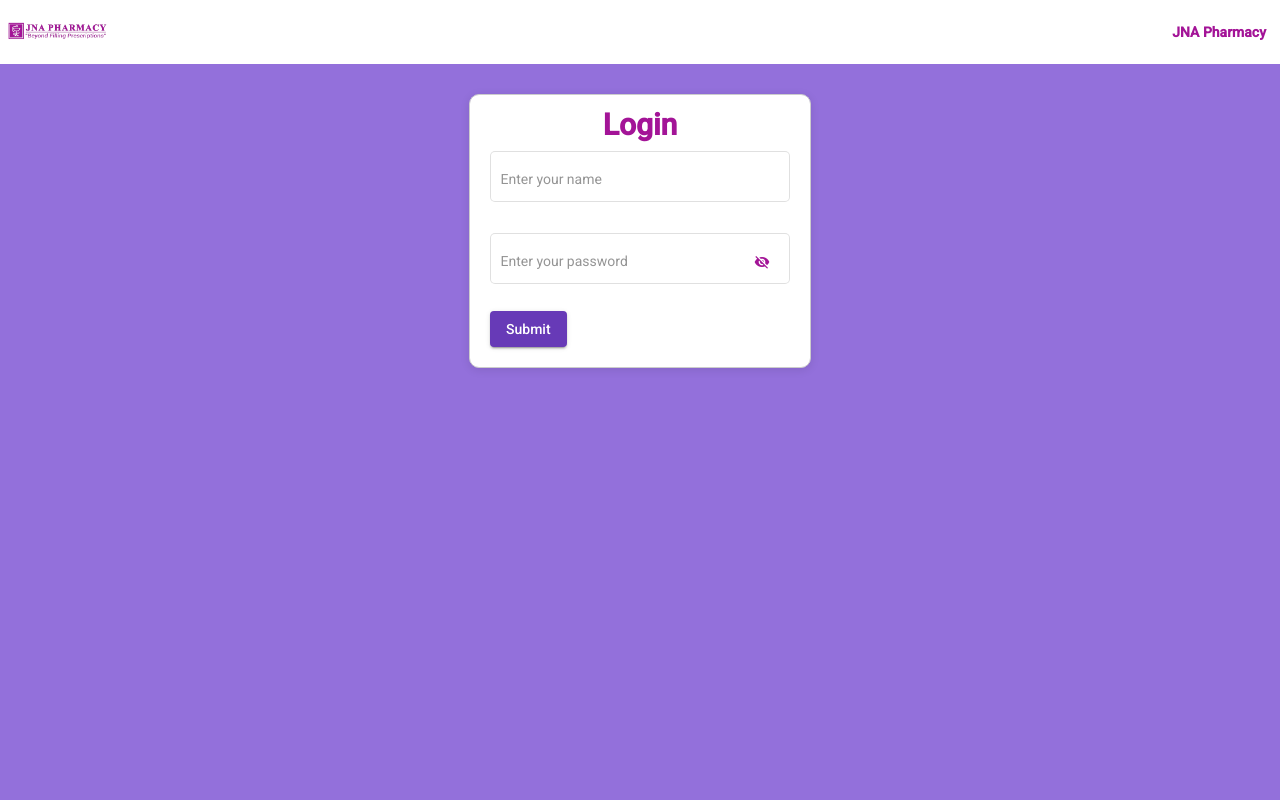
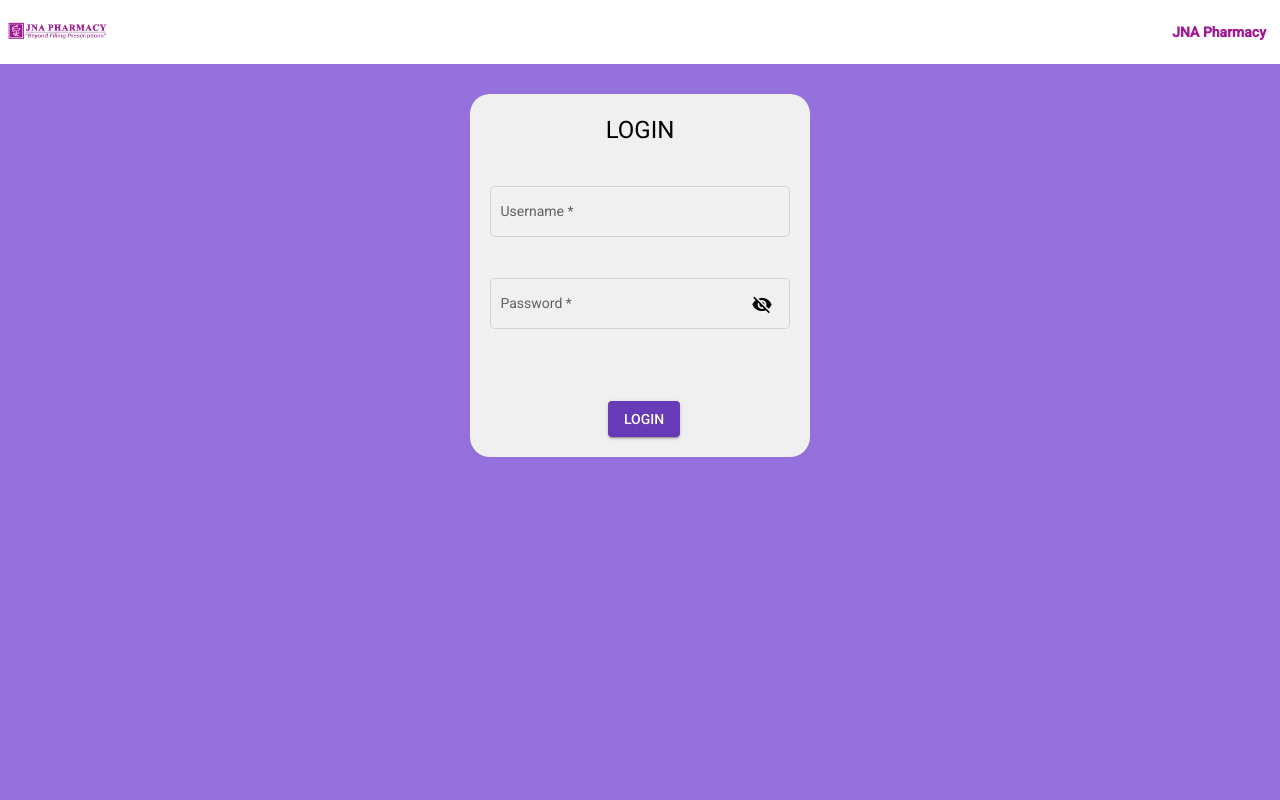
Before and after one commit to AldrichJohne/pharmacy-ui-v2, an Angular app: page /login in a window 1280 px wide. Shown: the top 800 px of the page. Built offline with nearby package versions, Linux system fonts and the light colour scheme.

Commit message:
fix uncleared login field bug

```diff
--- a/src/app/components/login-page/login-page.component.css
+++ /dev/null
@@ -1,47 +0,0 @@
-/* Base Styles */
-.main {
-  display: flex;
-  justify-content: center;
-  align-items: flex-start;
-  min-height: 100vh;
-  /*background-color: red;*/
-}
-
-.form {
-  text-align: center;
-  padding: 20px;
-  border: 1px solid #ccc;
-  border-radius: 10px;
-  background-color: #fff;
-  box-shadow: 0 2px 10px rgba(0, 0, 0, 0.1);
-  max-width: 400px;
-  color: #a31497;
-}
-
-/* Form Elements */
-.example-form {
-  display: flex;
-  flex-direction: column;
-  align-items: flex-start;
-  gap: 5px; /* Adjust the gap between elements as needed */
-}
-
-.example-full-width {
-  width: 100%;
-}
-
-.hide-icon {
-  color: #a31497;
-}
-
-.submit-btn {
-  color: white;
-}
-
-.form-title {
-  /* This should likely be font-size, not size */
-  font-size: 30px;
-}
-
-/* Additional Styles */
-/* You can add any additional styling here */
--- a/src/app/components/login-page/login-page.component.html
+++ b/src/app/components/login-page/login-page.component.html
@@ -1,21 +1,58 @@
 <div class="main">
-  <div class="form">
-    <h5 class="form-title"><b>Login</b></h5>
-    <form class="example-form">
-      <mat-form-field class="example-full-width" appearance="outline" style="width: 300px;">
-        <input matInput placeholder="Enter your name" name="username" [(ngModel)]="username">
-      </mat-form-field>
+  <div class="form-title">
+    <h1 mat-dialog-title>LOGIN</h1>
+  </div>
+  <div class="form-field">
+    <form [formGroup]="loginForm">
+      <div>
+        <mat-form-field class="custom-form-field" appearance="outline">
+          <mat-label>Username</mat-label>
+          <input
+            formControlName="username"
+            matInput type="text"
+            placeholder="username">
+        </mat-form-field>
 
-      <mat-form-field class="example-full-width" appearance="outline" style="width: 300px;">
-        <input matInput placeholder="Enter your password" name="password" [type]="hidePassword ? 'password' : 'text'" [(ngModel)]="password">
-        <button mat-icon-button matSuffix (click)="togglePasswordVisibility()">
-          <mat-icon class="hide-icon" style="font-size: 16px;">{{ hidePassword ? 'visibility_off' : 'visibility' }}</mat-icon>
-        </button>
-      </mat-form-field>
-
-      <button class="submit-btn" mat-raised-button color="primary" (click)="submit()">Submit</button>
+        <mat-form-field class="custom-form-field" appearance="outline">
+          <mat-label>Password</mat-label>
+          <input
+            formControlName="password"
+            matInput
+            [type]="hidePassword ? 'password' : 'text'"
+            placeholder="password">
+          <button
+            mat-icon-button
+            matSuffix
+            (click)="hidePassword = !hidePassword"
+            [attr.aria-label]="'Toggle password visibility'">
+            <mat-icon>{{ hidePassword ? 'visibility_off' : 'visibility' }}</mat-icon>
+          </button>
+        </mat-form-field>
+      </div>
     </form>
-
-    <span *ngIf="showLoginStatusMessage"> <button mat-button color="accent">Login Failed!</button></span>
+  </div>
+  <div class="form-button">
+    <button style="margin-left: 8px;" mat-raised-button color="primary" (click)="submit()">LOGIN</button>
   </div>
 </div>
+<!--<div class="main">-->
+<!--  <div class="form">-->
+<!--    <h5 class="form-title"><b>Login</b></h5>-->
+<!--    <form class="example-form">-->
+<!--      <mat-form-field class="example-full-width" appearance="outline" style="width: 300px;">-->
+<!--        <input matInput placeholder="Enter your name" name="username" [(ngModel)]="username">-->
+<!--      </mat-form-field>-->
+
+<!--      <mat-form-field class="example-full-width" appearance="outline" style="width: 300px;">-->
+<!--        <input matInput placeholder="Enter your password" name="password" [type]="hidePassword ? 'password' : 'text'" [(ngModel)]="password">-->
+<!--        <button mat-icon-button matSuffix (click)="togglePasswordVisibility()">-->
+<!--          <mat-icon class="hide-icon" style="font-size: 16px;">{{ hidePassword ? 'visibility_off' : 'visibility' }}</mat-icon>-->
+<!--        </button>-->
+<!--      </mat-form-field>-->
+
+<!--      <button class="submit-btn" mat-raised-button color="primary" (click)="submit()">Submit</button>-->
+<!--    </form>-->
+
+<!--    <span *ngIf="showLoginStatusMessage"> <button mat-button color="accent">Login Failed!</button></span>-->
+<!--  </div>-->
+<!--</div>-->
--- /dev/null
+++ b/src/app/components/login-page/login-page.component.scss
@@ -0,0 +1,48 @@
+/* Styles for the login form */
+
+.main {
+  display: flex;
+  flex-direction: column;
+  align-items: center;
+  justify-content: center;
+  width: 300px;
+  height: auto;
+  padding: 20px;
+  background-color: #f0f0f0;
+  margin: 0 auto;
+  border-radius: 20px;
+  text-align: center;
+}
+
+.form-title {
+  text-align: center;
+  margin-bottom: 20px;
+}
+
+.form-field {
+  display: flex;
+  flex-direction: column;
+  width: 100%;
+  max-width: 300px;
+  margin-bottom: 15px;
+}
+
+mat-form-field {
+  flex: 1;
+}
+
+.form-button {
+  display: flex;
+  justify-content: center;
+  margin-top: 20px;
+}
+
+button {
+  margin-left: 8px;
+}
+
+.custom-form-field {
+  width: 100%;
+  max-width: 300px; /* Adjust the maximum width as needed */
+  margin-bottom: 15px;
+}
--- a/src/app/components/login-page/login-page.component.ts
+++ b/src/app/components/login-page/login-page.component.ts
@@ -1,50 +1,59 @@
-import { Component, OnInit } from '@angular/core';
+import {Component, OnInit} from '@angular/core';
 import {Router} from "@angular/router";
 import {LoginService} from "./login.service";
+import {FormBuilder, FormGroup, Validators} from "@angular/forms";
+import {MessagesService} from "../../shared/services/messages.service";
+import {ConstantsService} from "../../shared/services/constants.service";
+import {MatDialog} from "@angular/material/dialog";
+import {NotifyPromptComponent} from "../../shared/notify-prompt/notify-prompt.component";
 
 @Component({
   selector: 'app-login-page',
   templateUrl: './login-page.component.html',
-  styleUrls: ['./login-page.component.css']
+  styleUrls: ['./login-page.component.scss']
 })
 export class LoginPageComponent implements OnInit{
 
-  username: string = "";
-  password: string = "";
-  showLoginStatusMessage: boolean = false;
-  hidePassword: boolean = true;
-  loginStatus = 1;
+  loginForm!: FormGroup;
+  hidePassword = true;
 
-  constructor(private router: Router,
-              private loginService: LoginService) { }
+  constructor(private formBuilder : FormBuilder,
+              private loginService: LoginService,
+              private router: Router,
+              private dialog : MatDialog,
+              private constantService: ConstantsService,
+              private messageService: MessagesService) { }
 
   ngOnInit(): void {
-        this.loginService.logoutUser();
-    }
+    this.loginService.logoutUser();
+    this.loginForm = this.formBuilder.group({
+      username: ['',Validators.required],
+      password: ['', Validators.required]
+    });
+  }
 
   submit() {
-    this.loginService.login(this.username, this.password)
+    this.loginService.login(
+      this.loginForm.controls['username'].value,
+      this.loginForm.controls['password'].value)
     if (this.loginService.isUserLoggedIn()) {
+      this.loginForm.reset();
       this.router.navigate(["products"])
     } else {
+      this.openNotifyDialog(
+        this.messageService.ERROR_INVALID_CRED,
+        this.constantService.STATUS_NOTIFY_ERROR)
       setTimeout(() => {
-        this.clear();
+        this.loginForm.reset();
       }, 1000);
     }
-
   }
 
-  clear() {
-    this.username = "";
-    this.password = "";
-    this.showLoginStatusMessage = true;
-
-    setTimeout(() => {
-      this.showLoginStatusMessage = false;
-    }, 3000);
+  openNotifyDialog(message: string, status: string) {
+    this.dialog.open(NotifyPromptComponent, {
+      width: this.constantService.DIALOG_PROMPT_WIDTH,
+      data: { notifyMessage: message, notifyStatus: status }
+    });
   }
 
-  togglePasswordVisibility() {
-    this.hidePassword = !this.hidePassword;
-  }
 }
--- a/src/app/shared/guard/router-guard.ts
+++ b/src/app/shared/guard/router-guard.ts
@@ -33,7 +33,7 @@ export class RouterGuard implements CanActivate {
 
   }
 
-  openNotifyDialog(message: String, status: String) {
+  openNotifyDialog(message: string, status: string) {
     this.dialog.open(NotifyPromptComponent, {
       width: this.constantService.DIALOG_PROMPT_WIDTH,
       data: { notifyMessage: message, notifyStatus: status }
--- a/src/app/shared/services/messages.service.ts
+++ b/src/app/shared/services/messages.service.ts
@@ -11,6 +11,7 @@ export class MessagesService {
   public readonly OK_PRODUCT_CART = 'Added to cart successfully';
   public readonly OK_SOLD = 'Product Sell Success';
   public readonly ERROR_PAYMENT_NOT_ENOUGH = 'Payment should be higher or equals to total price';
+  public readonly ERROR_INVALID_CRED = 'Incorrect credentials, please try again.';
   public readonly ERROR_SEll = 'Error Saving Sale';
   public readonly ERROR_PRODUCT_ADD = 'Error adding product.';
   public readonly ERROR_PRODUCT_UPDATE = 'Error updating product.';
```
